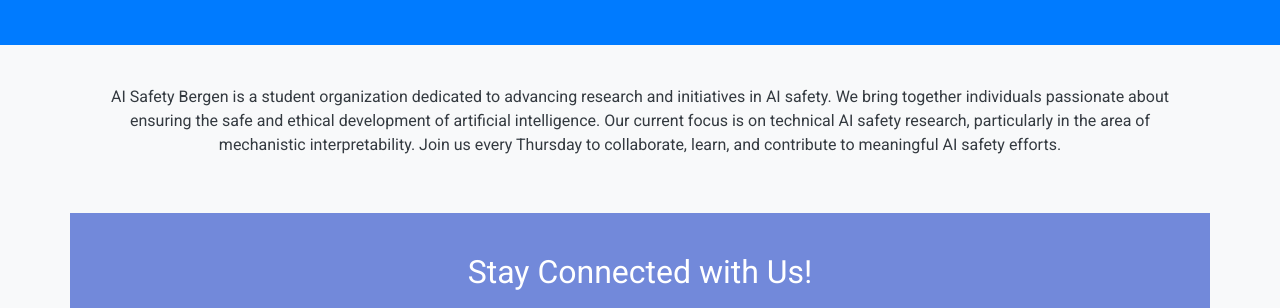
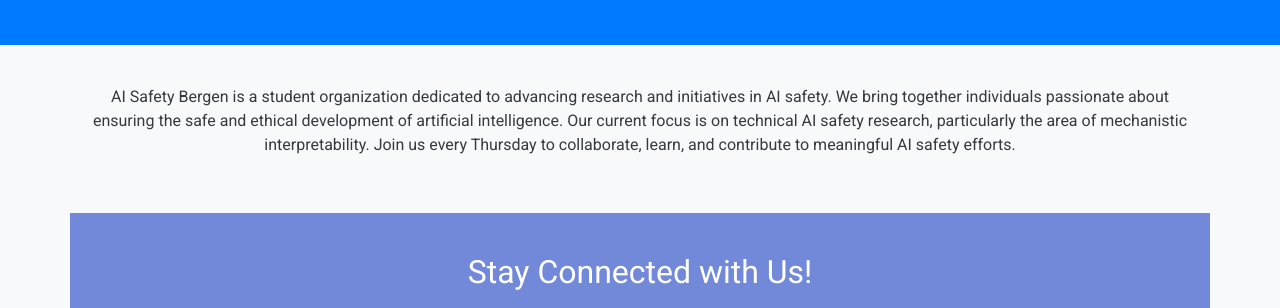
Before and after one commit to ai-safety-bergen/ai-safety-bergen.github.io, a plain HTML site: page index.html in a window 1280 px wide. Shown: the part 160-468 px from the top of the page. Drawn offline with nearby package versions, Linux system fonts and the light colour scheme.

Commit message:
updating description

```diff
--- a/index.html
+++ b/index.html
@@ -102,7 +102,7 @@
     <!-- Description Section -->
     <section class="description container">
         <p>
-            AI Safety Bergen is a student organization dedicated to advancing research and initiatives in AI safety. We bring together individuals passionate about ensuring the safe and ethical development of artificial intelligence. Our current focus is on technical AI safety research, particularly in the area of mechanistic interpretability. Join us every Thursday to collaborate, learn, and contribute to meaningful AI safety efforts.
+            AI Safety Bergen is a student organization dedicated to advancing research and initiatives in AI safety. We bring together individuals passionate about ensuring the safe and ethical development of artificial intelligence. Our current focus is on technical AI safety research, particularly the area of mechanistic interpretability. Join us every Thursday to collaborate, learn, and contribute to meaningful AI safety efforts.
         </p>
     </section>
 
```
